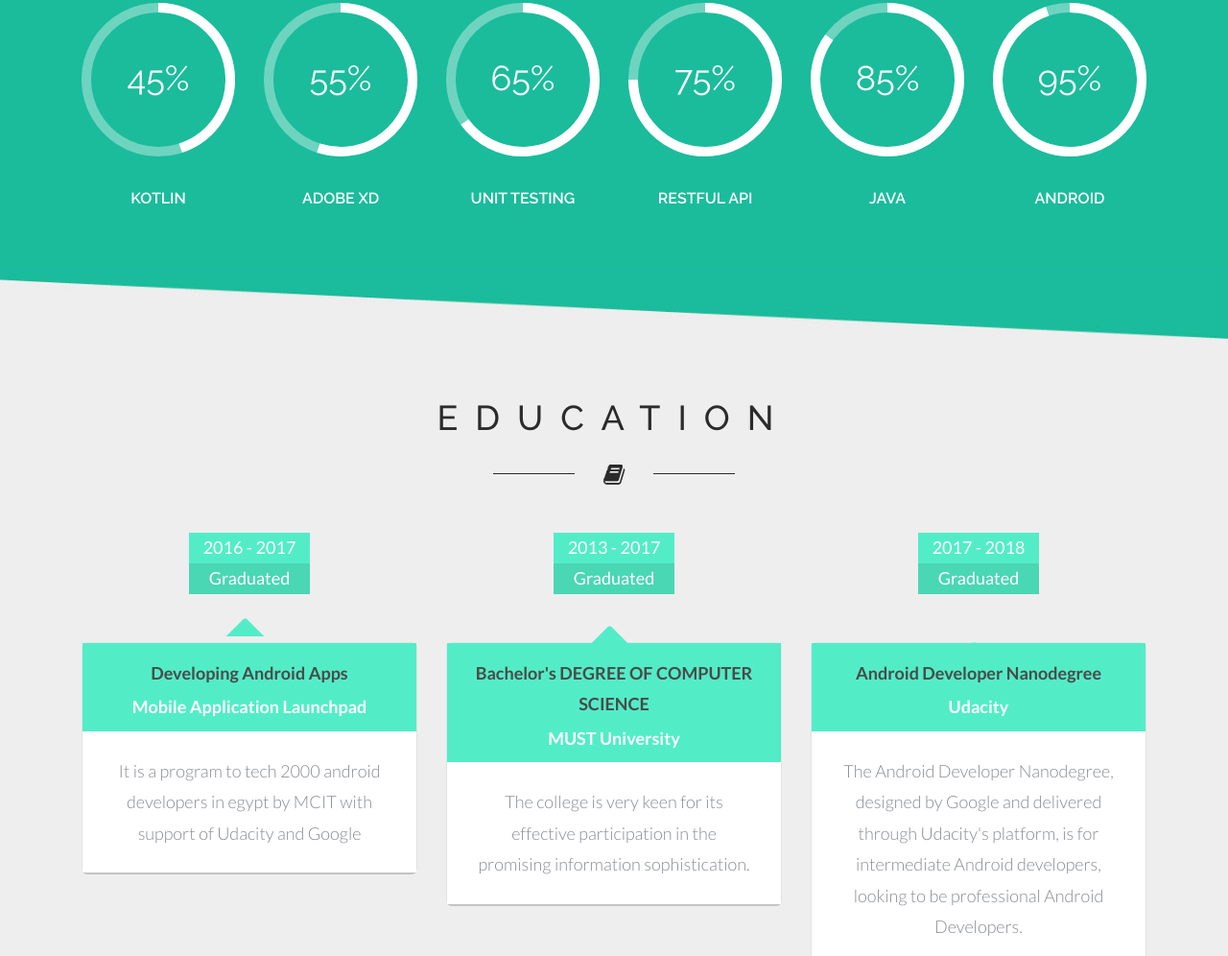
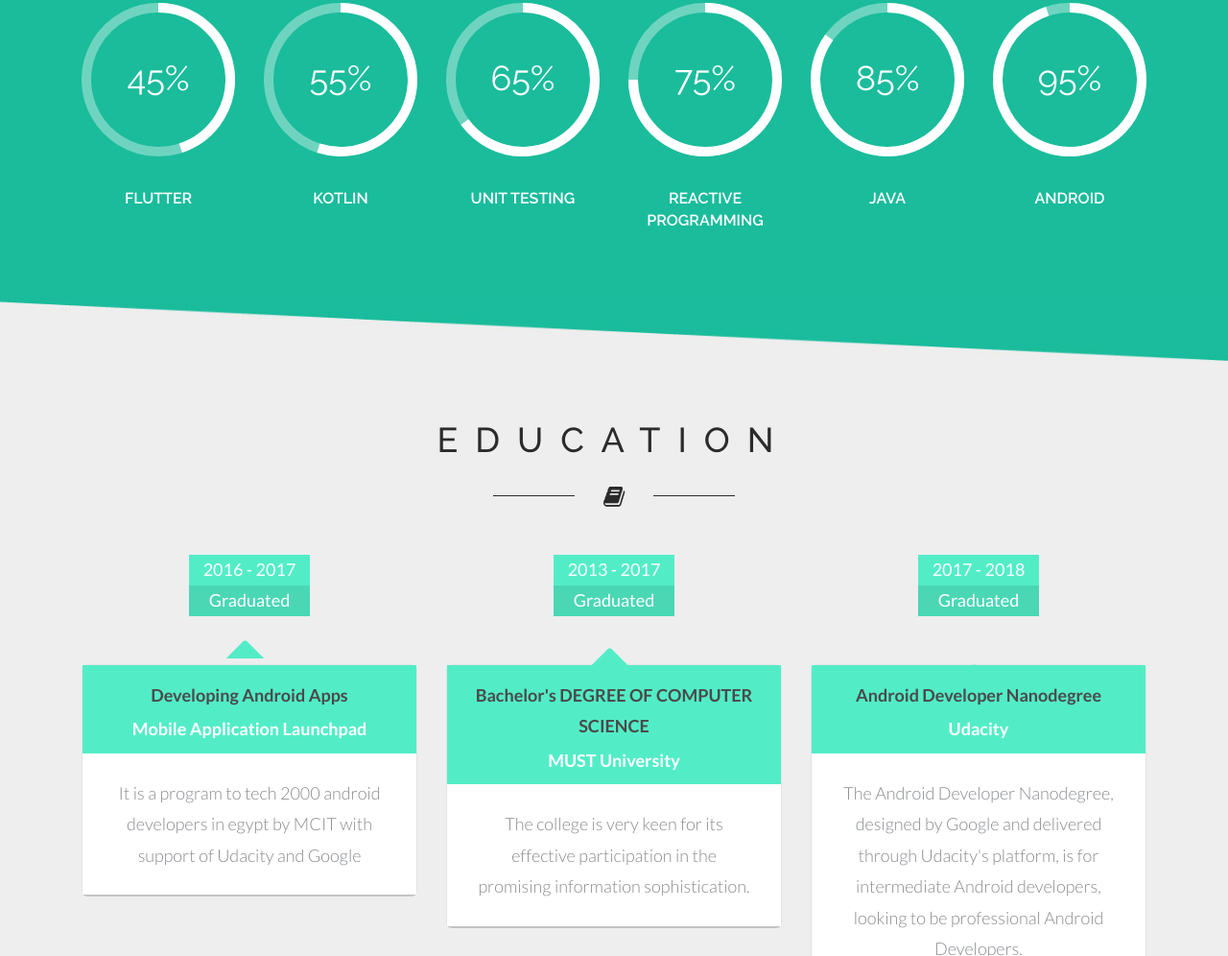
Before and after one commit to MohanedZekry/mohanedzekry.github.io, a plain HTML site: page index.html in a window 1280 px wide. Shown: the part 1341-2337 px from the top of the page at 96% size. Drawn offline with Linux system fonts and the light colour scheme.

Commit message:
Update index.html

```diff
--- a/index.html
+++ b/index.html
@@ -145,11 +145,11 @@ Developer Nanodegree”</p>
 		<div class="skill-grids">
 					<div class="col-md-2 skills-grid text-center">
 						<div class="circle" id="circles-1"></div>
-						<p>Kotlin</p>
+						<p>Flutter</p>
 					</div>
 					<div class="col-md-2 skills-grid text-center">
 						<div class="circle" id="circles-2"></div>
-						<p>Adobe XD</p>
+						<p>Kotlin</p>
 					</div>
 					<div class="col-md-2 skills-grid text-center">
 						<div class="circle" id="circles-3"></div>
@@ -157,7 +157,7 @@ Developer Nanodegree”</p>
 					</div>
 					<div class="col-md-2 skills-grid text-center">
 						<div class="circle" id="circles-4"></div>
-						<p>Restful API</p>
+						<p>Reactive Programming</p>
 					</div>
 					<div class="col-md-2 skills-grid text-center">
 						<div class="circle" id="circles-5"></div>
```
